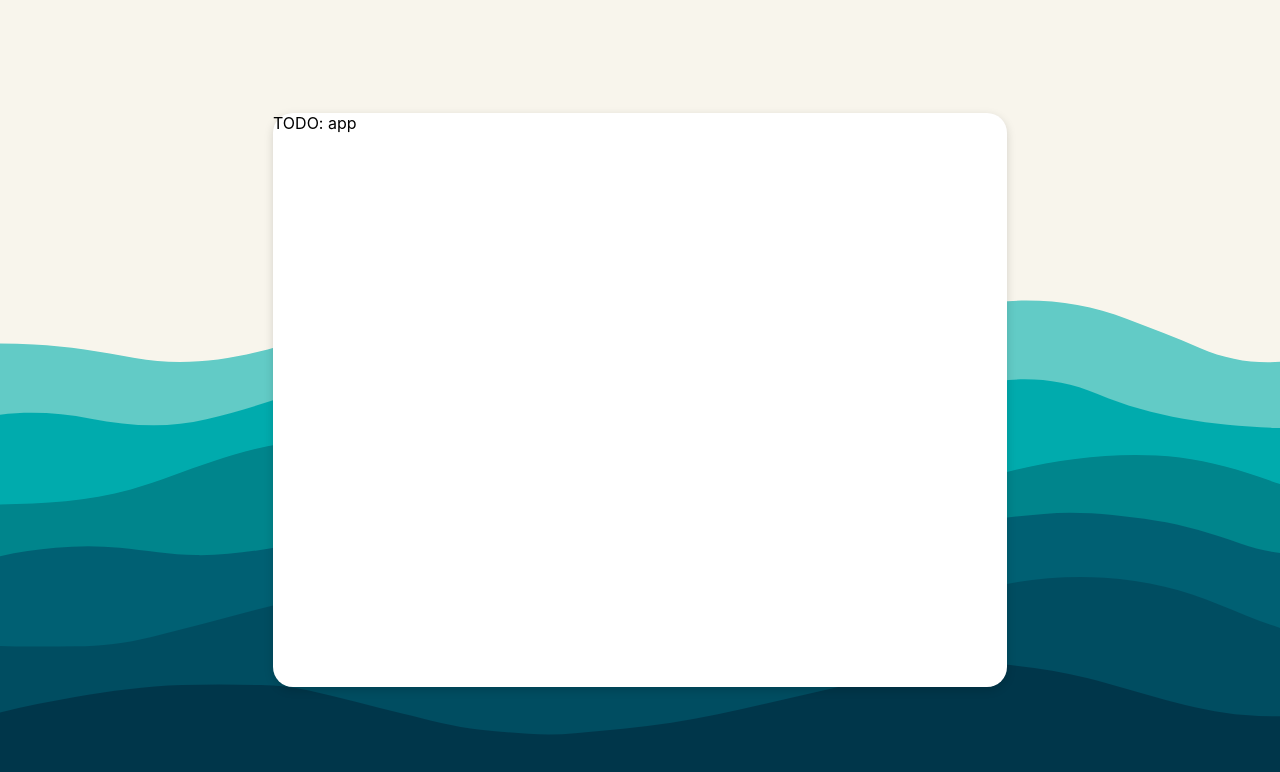
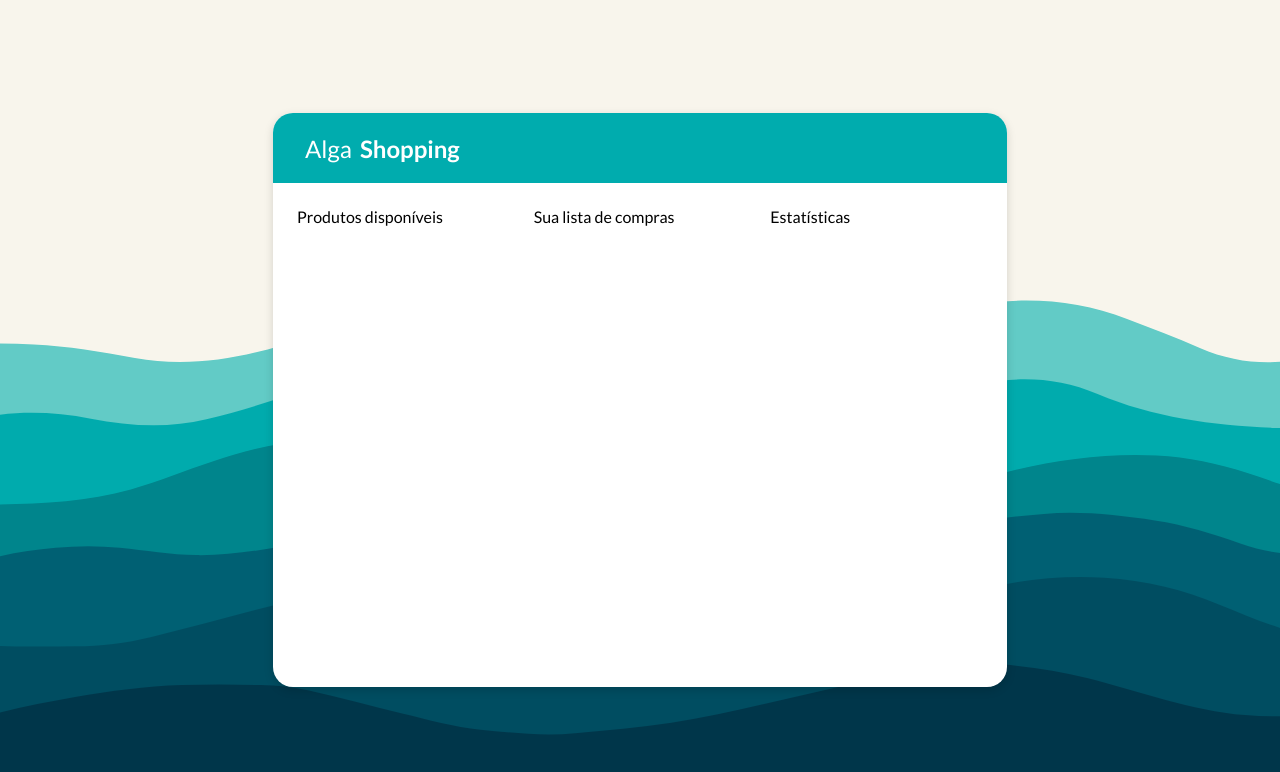
Before and after one commit to LuizEduardoBilotta/DesafioReact, a React (Create React App) app: page / in a window 1280 px wide. Shown: the top 772 px of the page. Built offline with nearby package versions, Linux system fonts and the light colour scheme.

Commit message:
Add base layout

```diff
--- a/src/components/App/App.jsx
+++ b/src/components/App/App.jsx
@@ -1,10 +1,25 @@
 import React from 'react'
 import { Wrapper, Container } from './App.styles'
+import AppHeader from '../AppHeader'
+import AppContainer from '../AppContainer'
 
 function App () {
     return <Wrapper>
         <Container>
-            TODO: app
+            <AppHeader />
+            <AppContainer
+                left={<div>
+                    Produtos disponíveis
+                </div>}
+
+                middle={<div>
+                    Sua lista de compras
+                </div>}
+
+                right={<div>
+                    Estatísticas
+                </div>}
+            />
         </Container>
     </Wrapper>
 }
--- /dev/null
+++ b/src/components/App/index.js
@@ -0,0 +1 @@
+export { default } from './App'
--- /dev/null
+++ b/src/components/AppContainer/AppContainer.jsx
@@ -0,0 +1,12 @@
+import React from 'react'
+import { Wrapper } from './AppContainer.styles'
+
+function AppContainer({ left, middle, right }) {
+    return <Wrapper>
+        <div>{ left }</div>
+        <div>{ middle }</div>
+        <div>{ right }</div>
+    </Wrapper>
+}
+
+export default AppContainer
--- /dev/null
+++ b/src/components/AppContainer/AppContainer.styles.js
@@ -0,0 +1,8 @@
+import styled from 'styled-components'
+
+export const Wrapper = styled.main`
+    display: grid;
+    grid-template-columns: repeat(3, 1fr);
+    grid-column-gap: 24px;
+    padding: 24px;
+`
--- /dev/null
+++ b/src/components/AppContainer/index.js
@@ -0,0 +1 @@
+export { default } from './AppContainer'
--- /dev/null
+++ b/src/components/AppHeader/AppHeader.jsx
@@ -0,0 +1,13 @@
+import React from 'react'
+import { Wrapper } from './AppHeader.styles'
+
+function AppHeader() {
+    return <Wrapper>
+        Alga
+        <span>
+            Shopping
+        </span>
+    </Wrapper>
+}
+
+export default AppHeader;
--- /dev/null
+++ b/src/components/AppHeader/AppHeader.styles.js
@@ -0,0 +1,18 @@
+import styled from 'styled-components'
+
+export const Wrapper = styled.header`
+    background-color: #00ACAE;
+    height: 70px;
+    color: #FFFFFF;
+    font-size: 24px;
+    border-top-right-radius: 20px;
+    border-top-left-radius: 20px;
+    display: flex;
+    align-items: center;
+    padding: 0 32px;
+
+    span {
+    font-weight: 700;
+    margin-left: 8px;
+}
+`
--- /dev/null
+++ b/src/components/AppHeader/index.js
@@ -0,0 +1 @@
+export { default } from './AppHeader'
--- a/src/index.css
+++ b/src/index.css
@@ -1,13 +1,11 @@
-body {
-  margin: 0;
-  font-family: -apple-system, BlinkMacSystemFont, 'Segoe UI', 'Roboto', 'Oxygen',
-    'Ubuntu', 'Cantarell', 'Fira Sans', 'Droid Sans', 'Helvetica Neue',
-    sans-serif;
-  -webkit-font-smoothing: antialiased;
-  -moz-osx-font-smoothing: grayscale;
+@import url('https://fonts.googleapis.com/css2?family=Lato:wght@400;700;900&display=swap');
+
+* {
+margin: 0;
+padding: 0;
+box-sizing: border-box;
 }
 
-code {
-  font-family: source-code-pro, Menlo, Monaco, Consolas, 'Courier New',
-    monospace;
+body {
+  font-family: 'Lato', sans-serif;
 }
```
